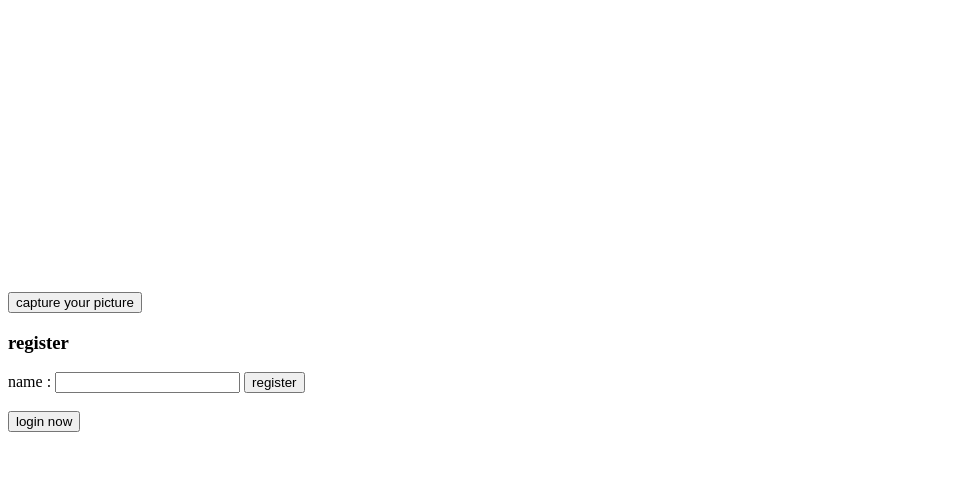
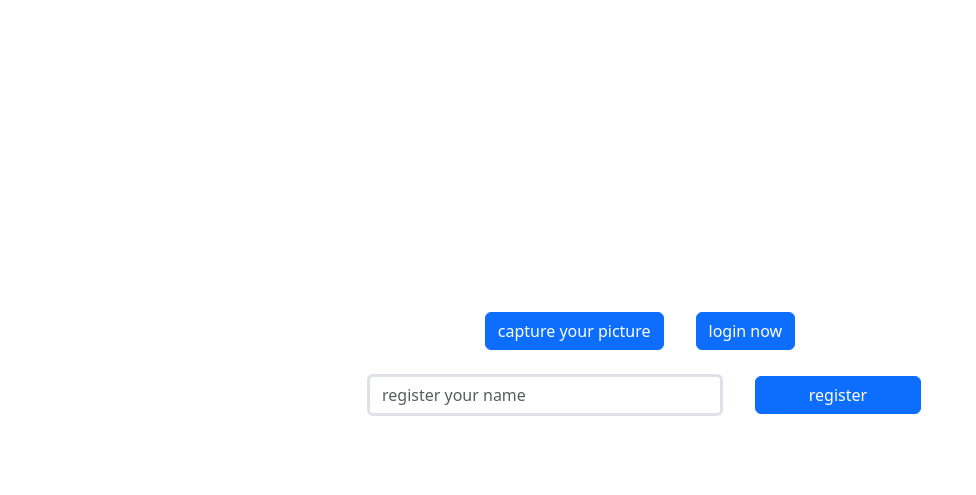
Before and after one commit to Algoarise/flask-face, a Flask app: page / in a window 1280 px wide. Shown: the top 495 px of the page, without its empty margins (0-976 px from the left). Run offline with Flask 3, Linux system fonts and the light colour scheme.

Commit message:
Add files via upload

```diff
--- a/templates/index.html
+++ b/templates/index.html
@@ -3,21 +3,38 @@
 <head>
     <meta charset="UTF-8">
     <meta name="viewport" content="width=device-width, initial-scale=1.0">
+    <link rel="stylesheet" href="https://cdn.jsdelivr.net/npm/bootstrap@5.3.2/dist/css/bootstrap.rtl.min.css" integrity="sha384-nU14brUcp6StFntEOOEBvcJm4huWjB0OcIeQ3fltAfSmuZFrkAif0T+UtNGlKKQv" crossorigin="anonymous">
     <title>login-face</title>
 </head>
 <body>
-    <video id="video" autoplay width="440" height="280"></video>
+    <div class="container">
+        <div class="row justify-content-center align-items-center mt-3">
+            <div class="col-md-12 d-flex justify-content-center">
+            <video id="video" autoplay width="440" height="280"></video>
+            <canvas id="canavs" width="440" height="280" style="display: none;"></canvas>
+            </div>
+            <div class="col-md-4 d-flex justify-content-center align-items-center">
+                <button onclick="capture()" class="btn btn-primary m-3">capture your picture</button>
+                <button onclick="login()" class="btn btn-primary m-3">login now</button>
+            </div>
+        </div>
+        <div class="row justify-content-center d-flex align-items-center">
+            <div class="col-md-4  m-2 justify-content-center d-flex">
+                <input type="text" class="form-control border-3" id="name" required name="" placeholder="register your name">
+            </div>
+            <div class="col-md-2  justify-content-center d-flex">
+                <button onclick="register()" class="btn btn-primary w-100">register</button>
+            </div>
+        </div>
+
+
     <br>
-    <button onclick="capture()">capture your picture</button>
-    <br>
-    <canvas id="canavs" width="440" height="280" style="display: none;"></canvas>
-    <h3>register</h3>
-    <label for="nameinput">name :</label>
-    <input type="text"  id="name" required name="">
-    <button onclick="register()">register</button>
+
+
     <br>
     <br>
-    <button onclick="login()">login now</button>
+
+    </div>
     <script src="{{ url_for('static' , filename='js/app.js')}}"></script>
 </body>
 </html>
```
